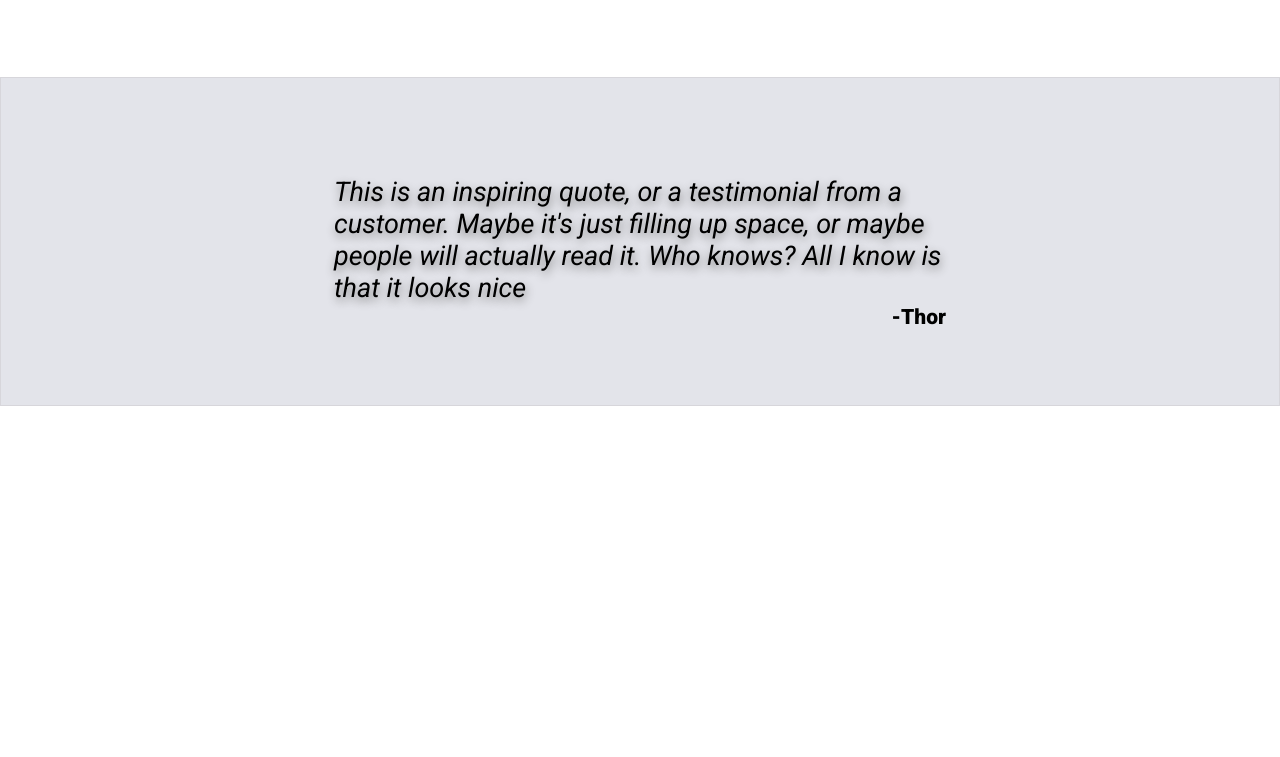
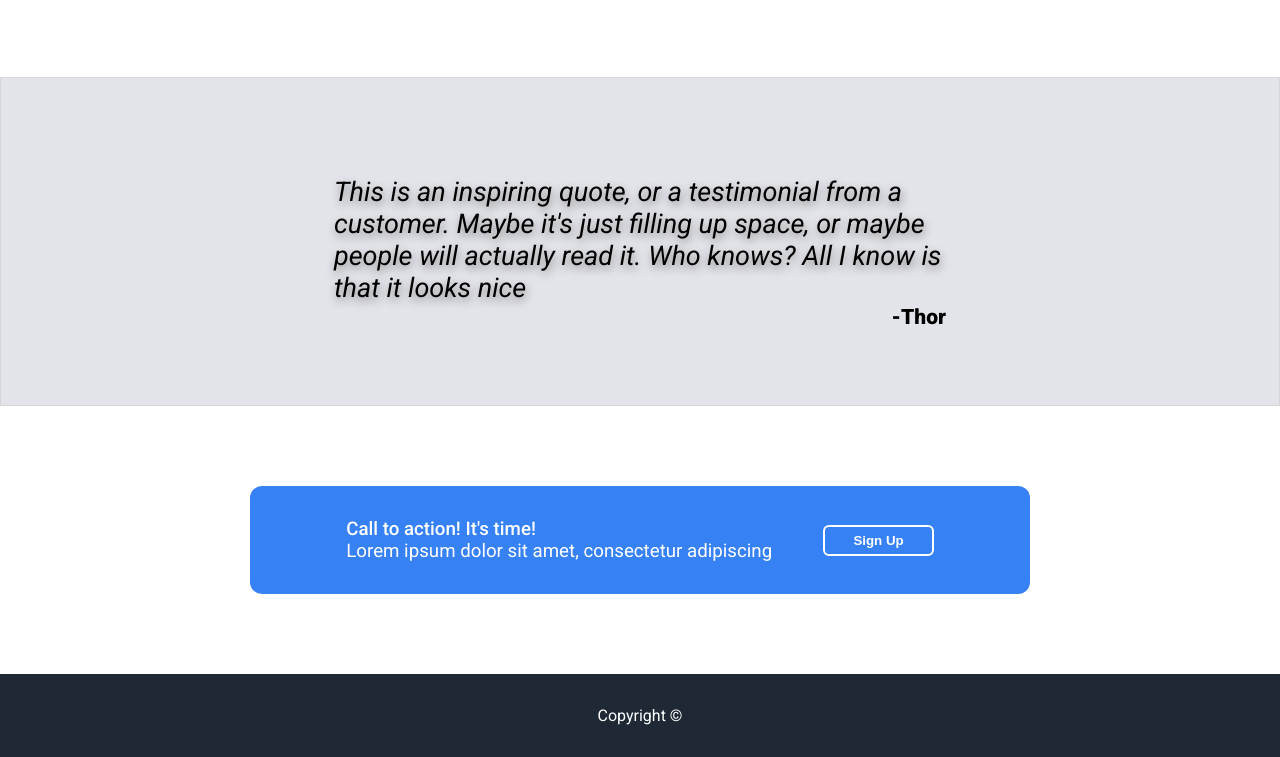
Before and after one commit to LunaMellow/PROG2053-Oblig-One, a plain HTML site: page index.html in a window 1280 px wide. Shown: the part 1038-1795 px from the top of the page. Before the commit the page ends 1498 px from the top, so only its background shows below. Drawn offline with Linux system fonts and the light colour scheme.

Commit message:
Base Design Complete (✿◡‿◡)

```diff
--- a/components.css
+++ b/components.css
@@ -117,6 +117,28 @@
 /*
     Fourth Section
 */
+.call-signup-wrapper {
+    color: white;
+    margin: 5em 12em;
+}
+
+.call-signup {
+    background-color: #3681f4;
+    padding: 2em 6em;
+    border-radius: 12px;
+    gap: clamp(2em, 4vw, 8em);
+}
+
+.call-signup h3 {
+    margin: 0;
+}
+
+.call-signup button {
+    flex-shrink: 0;
+    height: fit-content;
+    text-wrap: nowrap;
+}
+
 .btn-signup.reverse {
     background-color: transparent;
     color: white;
--- a/index.html
+++ b/index.html
@@ -81,6 +81,20 @@
     </div>
   </div>
 
+  <!-- Fourth Section -->
+  <div class="display-flex justify-center align-center call-signup-wrapper">
+    <div class="display-flex align-center flex-wrap call-signup">
+      <div class="display-flex flex-column">
+        <h3 class="roboto-medium">Call to action! It's time!</h3>
+        <h3 class="roboto-regular">Lorem ipsum dolor sit amet, consectetur adipiscing</h3>
+      </div>
+     <button class="btn btn-signup reverse">Sign Up</button>
+    </div>
+  </div>
 
+  <!-- Footer -->
+  <footer class="display-flex align-center justify-center">
+    <p>Copyright ©</p>
+  </footer>
 </body>
 </html>
--- a/style.css
+++ b/style.css
@@ -16,6 +16,12 @@ header {
     color: white;
     padding: 1em 5vw;
     border-bottom: 1px solid #263341;
+}
+
+footer {
+    background-color: #1e2935;
+    padding: 1em;
+    color: white;
 }
 
 /*
```
